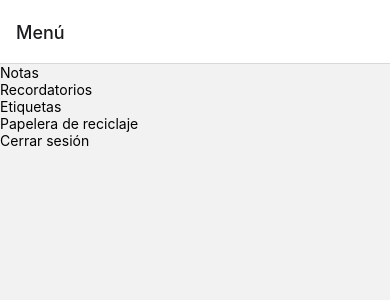
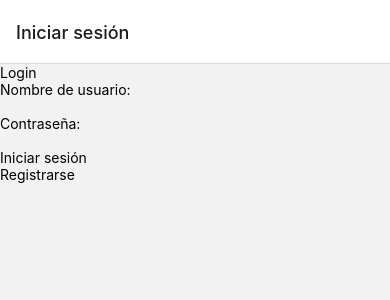
Before and after one commit to DMancia03/organizador-de-notas-dps, a React Native app: screen /Login in a window 390 px wide. Shown: the top 300 px of the page. Built offline with nearby package versions, Linux system fonts and the light colour scheme.

Commit message:
Agregando login sencillo

```diff
--- a/src/components/dashboard/Menu.js
+++ b/src/components/dashboard/Menu.js
@@ -1,8 +1,11 @@
-import React, { useEffect } from "react";
+import React, { useEffect, useState } from "react";
 import { Text, View, ScrollView, StyleSheet, Alert, TouchableOpacity } from "react-native";
-import { setSesionIdUsuario, getSesionIdUsuario } from "../security/ManejarSesiones";
+import { getSesionNombreUsuario, getSesionIdUsuario } from "../security/ManejarSesiones";
 
 const Menu = ({ navigation }) => {
+    //Variables
+    const [username, setUsername] = useState('');
+
     //Navegar entre pantallas
     const verNotas = () => {
         navigation.navigate('Notas', { "ultimaAccion" : 'inicio' });
@@ -20,15 +23,20 @@ const Menu = ({ navigation }) => {
         navigation.navigate('PapeleraNotas');
     }
 
-
-
     //Asincronico
     useEffect(() => {
-        setSesionIdUsuario('2');
-    });
+        const obtenerNombreUsuario = async () => {
+            setUsername(await getSesionNombreUsuario());
+        }
+
+        obtenerNombreUsuario();
+    }, []);
 
     return (
         <View>
+            <View>
+                <Text>Bienvenido {username}</Text>
+            </View>
             <TouchableOpacity onPress={() => verNotas()}>
                 <Text>Notas</Text>
             </TouchableOpacity>
--- /dev/null
+++ b/src/components/security/Login.js
@@ -0,0 +1,64 @@
+import React, {useState} from "react";
+import { Text, TouchableOpacity, View, TextInput, Alert } from "react-native";
+import axios from "axios";
+import { setSesionIdUsuario, getSesionIdUsuario, setSesionNombreUsuario, getSesionNombreUsuario } from "../security/ManejarSesiones";
+
+const Login = ({ navigation }) => {
+    const [username, setUsername] = useState('');
+    const [password, setPassword] = useState('');
+
+    const iniciarSesion = async () => {
+        const datos = {
+            "Username": username,
+            "Pass": password
+        };
+
+        const stringJSON = JSON.stringify(datos);
+
+        await axios.post(
+            'https://api-rest-admin-notas-dps-747620528393.us-central1.run.app/Usuarios/login',
+            stringJSON,
+            {
+                headers: { 'Content-Type': 'application/json' }
+            }
+        )
+        .then((response) => {
+            Alert.alert('Login', 'Iniciaste sesión correctamente');
+            setSesionIdUsuario(response.data.idUsuario.toString());
+            setSesionNombreUsuario(response.data.username);
+            navigation.navigate('Menu');
+        })
+        .catch((error) => {
+            Alert.alert('Error', 'No se pudo iniciar sesión');
+            console.log(error);
+        });
+    }
+
+    return (
+        <View>
+            <Text>Login</Text>
+            <View>
+                <Text>Nombre de usuario:</Text>
+                <TextInput
+                    value={username}
+                    onChangeText={(value) => setUsername(value)}
+                />
+            </View>
+            <View>
+                <Text>Contraseña:</Text>
+                <TextInput
+                    value={password}
+                    onChangeText={(value) => setPassword(value)}
+                />
+            </View>
+            <TouchableOpacity onPress={() => iniciarSesion()}>
+                <Text>Iniciar sesión</Text>
+            </TouchableOpacity>
+            <TouchableOpacity onPress={() => navigation.navigate('Signup')}>
+                <Text>Registrarse</Text>
+            </TouchableOpacity>
+        </View>
+    )
+}
+
+export default Login;
--- a/src/components/security/ManejarSesiones.js
+++ b/src/components/security/ManejarSesiones.js
@@ -11,4 +11,14 @@ const getSesionIdUsuario = async () => {
     return await AsyncStorage.getItem('sessionIdUsuario');
 }
 
-export { setSesionIdUsuario, getSesionIdUsuario };
+//Establecer id usuario
+const setSesionNombreUsuario = async (nombre) => {
+    await AsyncStorage.setItem('sessionNombreUsuario', nombre);
+}
+
+//Obtener id usuario
+const getSesionNombreUsuario = async () => {
+    return await AsyncStorage.getItem('sessionNombreUsuario');
+}
+
+export { setSesionIdUsuario, getSesionIdUsuario, setSesionNombreUsuario, getSesionNombreUsuario };
--- /dev/null
+++ b/src/components/security/Signup.js
@@ -0,0 +1,15 @@
+import React from "react";
+import { Text, View, TouchableOpacity } from "react-native";
+
+const Signup = ({ navigation }) => {
+    return (
+        <View>
+            <Text>Signup</Text>
+            <TouchableOpacity onPress={() => navigation.navigate('Login')}>
+                <Text>Iniciar sesión</Text>
+            </TouchableOpacity>
+        </View>
+    )
+}
+
+export default Signup;
--- a/src/screens/Dashboard.js
+++ b/src/screens/Dashboard.js
@@ -21,12 +21,31 @@ import GuardarEtiqueta from "../components/Etiquetas/GuardarEtiqueta";
 import PapeleraNotas from "../components/papelera/PapeleraNotas";
 //Dashboard
 import Menu from "../components/dashboard/Menu";
+//Seguridad
+import Login from "../components/security/Login";
+import Signup from "../components/security/Signup";
+import { getSesionNombreUsuario, getSesionIdUsuario } from './../components/security/ManejarSesiones';
 
 const Stack = createStackNavigator();
 
 const Dashboard = () => {
     return (
         <Stack.Navigator>
+            {/* SEGURIDAD */}
+            <Stack.Screen
+                name="Login"
+                component={Login}
+                options={{
+                    title: 'Iniciar sesión'
+                }}
+            />
+            <Stack.Screen
+                name="Signup"
+                component={Signup}
+                options={{
+                    title: 'Registrarse'
+                }}
+            />
             {/* DASHBOARD */}
             <Stack.Screen
                 name="Menu"
```
